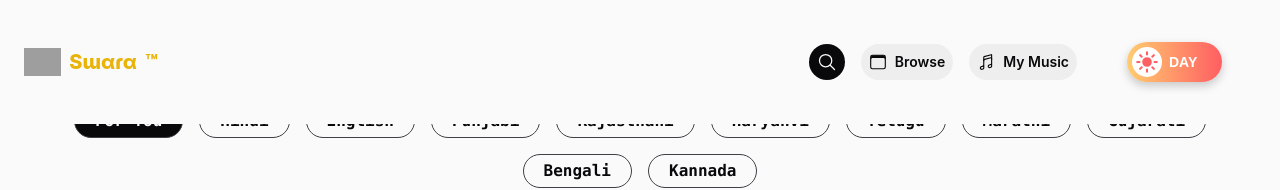
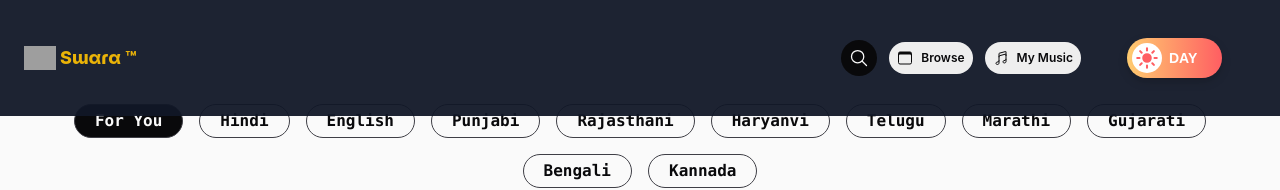
Before and after one commit to tvtelugu/swara, a React (Vite) app: page /Browse in a window 1280 px wide. Shown: the top 190 px of the page. Built offline with nearby package versions, Linux system fonts and the light colour scheme; grey boxes are pictures that could not be loaded.

Commit message:
Update Navbar.jsx

```diff
--- a/src/components/Navbar.jsx
+++ b/src/components/Navbar.jsx
@@ -183,29 +183,29 @@ const Navbar = () => {
   }, [isDesktopSearchVisible]);
 
   return (
-    <nav className="navbar fixed top-0 z-20 w-full px-4 py-2 lg:px-6 lg:py-2 flex items-center justify-between transition-all duration-300 ease-in-out">
+    <nav className="navbar fixed top-0 z-20 w-full px-4 py-1 lg:px-6 lg:py-1 flex items-center justify-between transition-all duration-300 ease-in-out" style={{ backgroundColor: 'rgba(17, 24, 39, 0.95)' }}>
       <div
-        className={`flex items-center gap-4 transition-all duration-300 ease-in-out ${
+        className={`flex items-center gap-2 transition-all duration-300 ease-in-out ${
           isSearchActive || isDesktopSearchVisible ? "opacity-0 invisible" : "opacity-100 visible"
         } lg:opacity-100 lg:visible`}
       >
-        <Link to="/" className="flex items-center gap-2">
+        <Link to="/" className="flex items-center gap-1">
           <img
             src="https://raw.githubusercontent.com/tvtelugu/swara/refs/heads/main/public/swara.png"
             alt="Swara Logo"
-            className="h-7 w-auto"
+            className="h-6 w-auto"
           />
-          <span className="text-yellow-500 font-extrabold text-lg lg:text-xl">
+          <span className="text-yellow-500 font-extrabold text-base lg:text-lg">
             Sɯαɾα
           </span>
-          <span className="text-yellow-500 font-extrabold text-lg lg:text-xl">
+          <span className="text-yellow-500 font-extrabold text-base lg:text-lg">
             ™
           </span>
         </Link>
       </div>
 
       {/* Desktop Navigation Links and Theme Toggle */}
-      <div className={`hidden lg:flex items-center gap-4 grey font-semibold ml-auto transition-all duration-300 ease-in-out ${
+      <div className={`hidden lg:flex items-center gap-3 grey font-semibold ml-auto transition-all duration-300 ease-in-out ${
         isDesktopSearchVisible ? "opacity-0 invisible" : "opacity-100 visible"
       }`}>
         <button
@@ -215,12 +215,12 @@ const Navbar = () => {
           <IoSearchOutline className="text-xl search" />
         </button>
         <Link to="/Browse" className="flex items-center gap-2 hoover p-2 rounded-full transition-colors duration-200">
-          <IoBrowsersOutline className="text-lg" />
-          <h2 className="text-sm">Browse</h2>
+          <IoBrowsersOutline className="text-base" />
+          <h2 className="text-xs">Browse</h2>
         </Link>
         <Link to="/Music" className="flex items-center gap-2 hoover p-2 rounded-full transition-colors duration-200">
-          <IoMusicalNotesOutline className="text-lg" />
-          <h2 className="text-sm">My Music</h2>
+          <IoMusicalNotesOutline className="text-base" />
+          <h2 className="text-xs">My Music</h2>
         </Link>
         <div className="p-1 rounded-full">
           <Theme />
@@ -228,13 +228,13 @@ const Navbar = () => {
       </div>
 
       {/* Mobile Search Button */}
-      <div className="flex items-center gap-4 lg:hidden">
+      <div className="flex items-center gap-2 lg:hidden">
         <Theme />
         <button
           onClick={() => setIsSearchActive(true)}
-          className="search-btn p-2 rounded-full transition-colors duration-200"
+          className="search-btn p-1 rounded-full transition-colors duration-200"
         >
-          <IoSearchOutline className="text-xl search" />
+          <IoSearchOutline className="text-lg search" />
         </button>
       </div>
 
@@ -246,7 +246,7 @@ const Navbar = () => {
       >
         <form
           onSubmit={handleSearchSubmit}
-          className="relative flex items-center p-4"
+          className="relative flex items-center p-3"
         >
           <button
             type="button"
@@ -254,16 +254,16 @@ const Navbar = () => {
               setIsSearchActive(false);
               setSuggestions([]);
             }}
-            className="search-btn p-2 rounded-full"
+            className="search-btn p-1 rounded-full"
           >
-            <IoCloseOutline className="text-xl search" />
+            <IoCloseOutline className="text-lg search" />
           </button>
           <input
             type="text"
             name="search"
             id="search"
             placeholder="Search for Songs, Artists, and Playlists"
-            className="flex-grow h-9 p-1 pl-4 bg-transparent focus:outline-none text-sm"
+            className="flex-grow h-8 p-1 pl-4 bg-transparent focus:outline-none text-xs"
             value={query}
             onChange={handleSearchInputChange}
             autoComplete="off"
@@ -272,9 +272,9 @@ const Navbar = () => {
           />
           <button
             type="submit"
-            className="search-btn h-9 w-9 rounded-full flex items-center justify-center ml-2"
+            className="search-btn h-8 w-8 rounded-full flex items-center justify-center ml-2"
           >
-            <IoSearchOutline className="text-lg search" />
+            <IoSearchOutline className="text-sm search" />
           </button>
 
           <div
@@ -321,7 +321,7 @@ const Navbar = () => {
             name="search"
             id="search-desktop"
             placeholder="Search for Songs, Artists, and Playlists"
-            className="flex-grow h-9 p-1 pl-6 pr-10 rounded-full focus:outline-none search-input text-sm text-zinc-400"
+            className="flex-grow h-8 p-1 pl-6 pr-10 rounded-full focus:outline-none search-input text-xs text-zinc-400"
             value={query}
             onChange={handleSearchInputChange}
             autoComplete="off"
@@ -334,14 +334,14 @@ const Navbar = () => {
               onClick={closeDesktopSearch}
               className="search-btn-desktop absolute right-10 h-full w-9 flex items-center justify-center"
             >
-              <IoCloseOutline className="text-xl search" />
+              <IoCloseOutline className="text-lg search" />
             </button>
           )}
           <button
             type="submit"
             className="search-btn absolute right-0 h-full w-9 rounded-r-full flex items-center justify-center"
           >
-            <IoSearchOutline className="text-xl search" />
+            <IoSearchOutline className="text-lg search" />
           </button>
           <div
             className={`suggestionSection lg:shadow-xl absolute top-[2.7rem] left-0 right-0 p-3 grid grid-cols-3 gap-3 rounded-xl max-h-[20rem] overflow-y-auto transition-transform duration-200 z-50 ${
```
